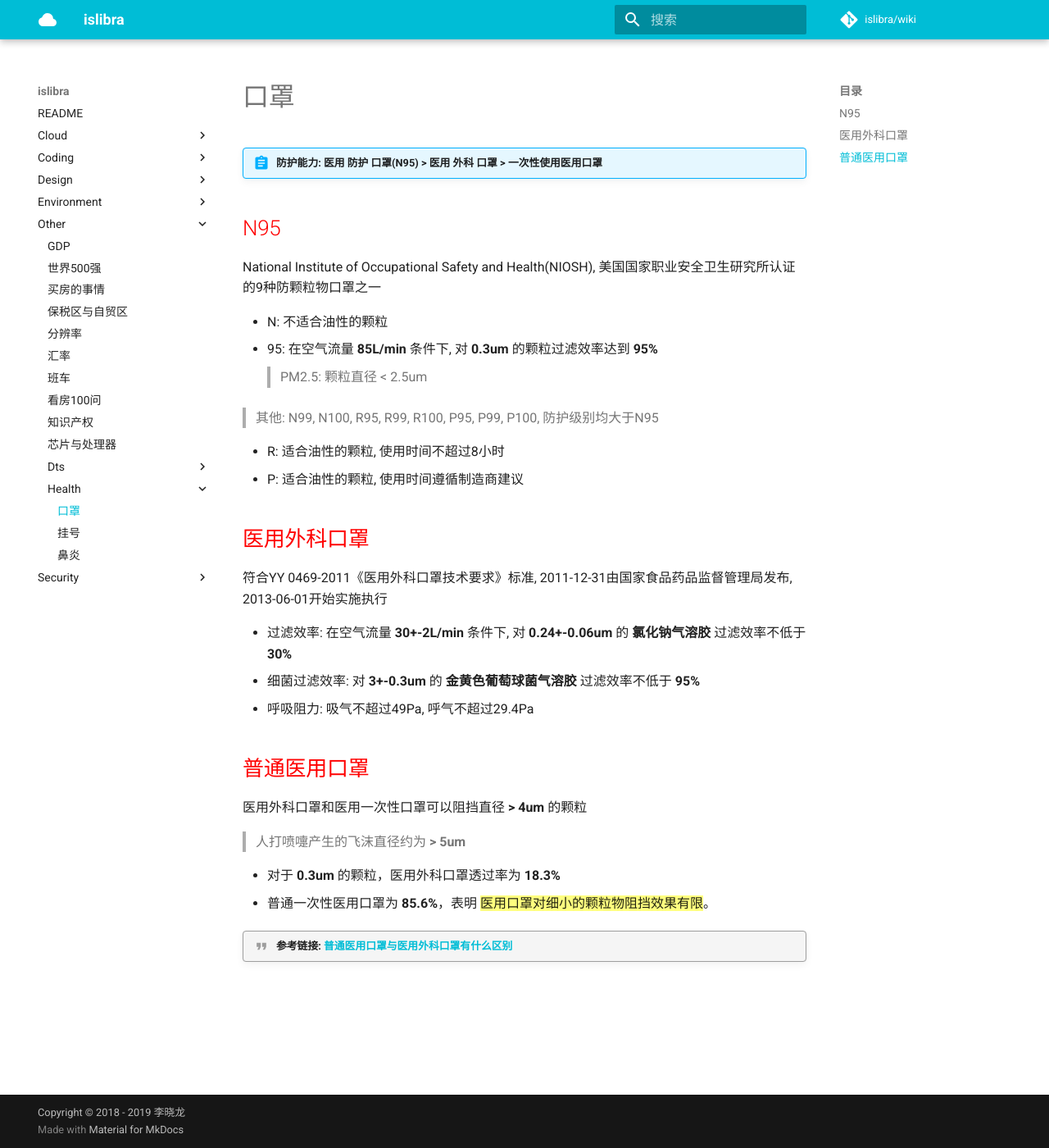
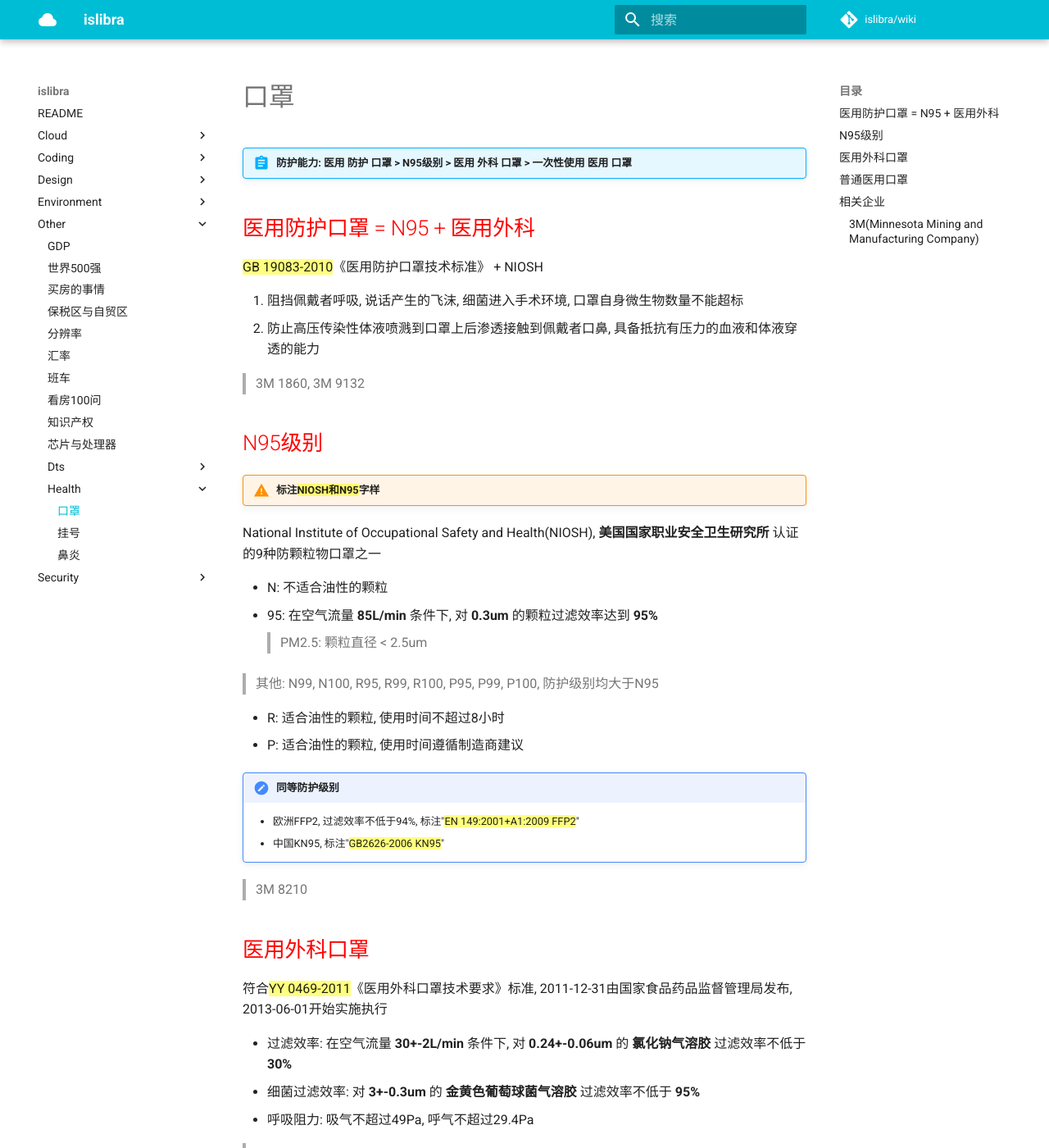
Before and after one commit to islibra/wiki, an MkDocs documentation site: the page built from docs/other/health/口罩.md, in a window 1280 px wide and 1400 px high. Shown: the whole window at 82% size. Built offline with MkDocs 1.6.1 and Material for MkDocs 9.7.7, drawn with Linux system fonts in a browser that asks for light colours; comment, search, counter and statistics services are not loaded; some of the changed text lies outside the part shown.

Commit message:
Update 口罩.md

```diff
--- a/docs/other/health/口罩.md
+++ b/docs/other/health/口罩.md
@@ -1,10 +1,21 @@
 # 口罩
 
-!!! abstract "防护能力: 医用 **防护** 口罩(N95) > 医用 **外科** 口罩 > 一次性使用医用口罩"
+!!! abstract "防护能力: 医用 **防护** 口罩 > N95级别 > 医用 **外科** 口罩 > 一次性使用 **医用** 口罩"
 
-## N95
+## 医用防护口罩 = N95 + 医用外科
 
-National Institute of Occupational Safety and Health(NIOSH), 美国国家职业安全卫生研究所认证的9种防颗粒物口罩之一
+{==GB 19083-2010==}《医用防护口罩技术标准》 + NIOSH
+
+1. 阻挡佩戴者呼吸, 说话产生的飞沫, 细菌进入手术环境, 口罩自身微生物数量不能超标
+1. 防止高压传染性体液喷溅到口罩上后渗透接触到佩戴者口鼻, 具备抵抗有压力的血液和体液穿透的能力
+
+> 3M 1860, 3M 9132
+
+## N95级别
+
+!!! warning "标注{==NIOSH和N95==}字样"
+
+National Institute of Occupational Safety and Health(NIOSH), **美国国家职业安全卫生研究所** 认证的9种防颗粒物口罩之一
 
 - N: 不适合油性的颗粒
 - 95: 在空气流量 **85L/min** 条件下, 对 **0.3um** 的颗粒过滤效率达到 **95%**
@@ -16,13 +27,21 @@ National Institute of Occupational Safety and Health(NIOSH), 美国国家职业
 - R: 适合油性的颗粒, 使用时间不超过8小时
 - P: 适合油性的颗粒, 使用时间遵循制造商建议
 
+!!! note "同等防护级别"
+    - 欧洲FFP2, 过滤效率不低于94%, 标注"{==EN 149:2001+A1:2009 FFP2==}"
+    - 中国KN95, 标注"{==GB2626-2006 KN95==}"
+
+> 3M 8210
+
 ## 医用外科口罩
 
-符合YY 0469-2011《医用外科口罩技术要求》标准, 2011-12-31由国家食品药品监督管理局发布, 2013-06-01开始实施执行
+符合{==YY 0469-2011==}《医用外科口罩技术要求》标准, 2011-12-31由国家食品药品监督管理局发布, 2013-06-01开始实施执行
 
 - 过滤效率: 在空气流量 **30+-2L/min** 条件下, 对 **0.24+-0.06um** 的 **氯化钠气溶胶** 过滤效率不低于 **30%**
 - 细菌过滤效率: 对 **3+-0.3um** 的 **金黄色葡萄球菌气溶胶** 过滤效率不低于 **95%**
 - 呼吸阻力: 吸气不超过49Pa, 呼气不超过29.4Pa
+
+> 3M 9501+
 
 ## 普通医用口罩
 
@@ -34,3 +53,15 @@ National Institute of Occupational Safety and Health(NIOSH), 美国国家职业
 - 普通一次性医用口罩为 **85.6%**，表明 {==医用口罩对细小的颗粒物阻挡效果有限==}。
 
 !!! quote "参考链接: [普通医用口罩与医用外科口罩有什么区别](https://mp.weixin.qq.com/s?src=11&timestamp=1579672410&ver=2111&signature=b8CWVWw4c-O8LZWjUMd7eJMXPk3Yq1*M7gSqHDytRqktv0Kk*xqU2mNNfg*FgxumR6u-pTH09XTyHtxck9lnTmB0dFEW5XY5pZXsJ6R3gjwvGQbBQjJGteyqhTWyJ5If&new=1)"
+
+
+## 相关企业
+
+### 3M(Minnesota Mining and Manufacturing Company)
+
+1902年6月13日成立, 总部位于 **美国** 明尼苏达州枫木城, 员工人数88000, 主要生产粘合剂、医疗产品、文具、塑胶制品。
+
+- <https://www.3m.com/>
+- <https://www.3m.com.cn/3M/zh_CN/company-cn/>
+
+道琼斯工业平均指数组成股之一
```
